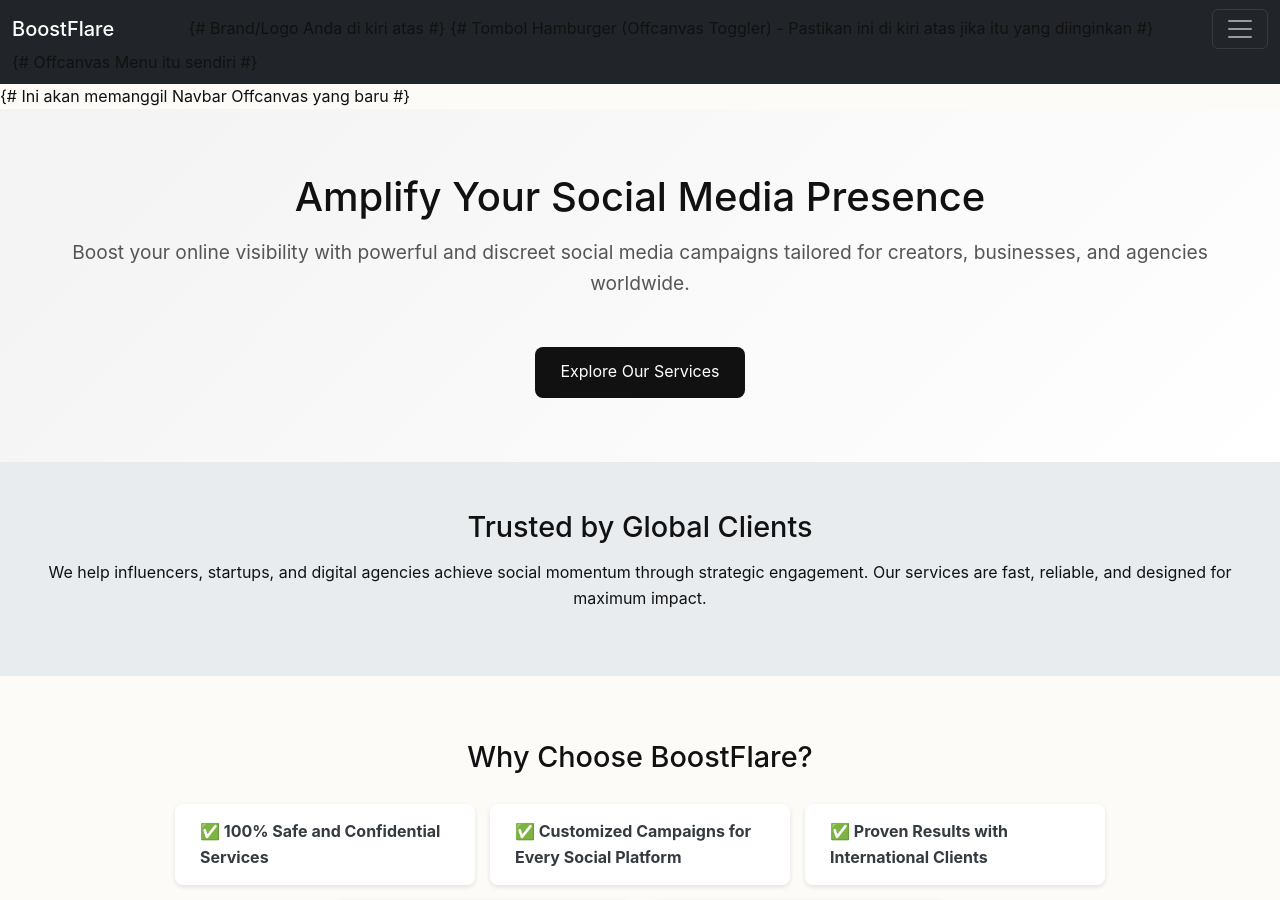
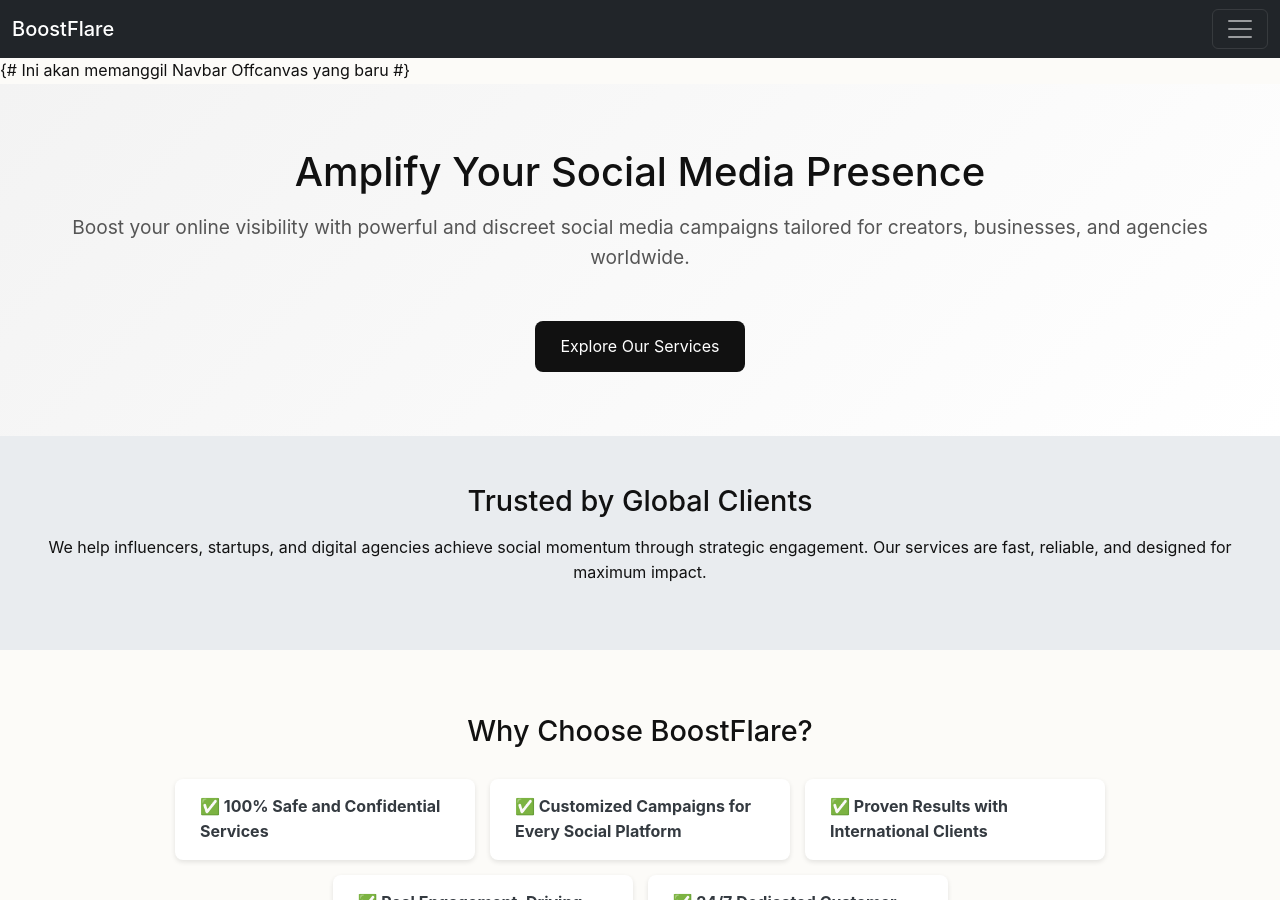
Before and after one commit to candra2012/BoostFlare, a Jekyll site: the page built from index.html, in a window 1280 px wide and 900 px high. Built offline with Jekyll 4.4.1, drawn with Linux system fonts in a browser that asks for light colours.

Commit message:
Update nav.html

```diff
--- a/_includes/nav.html
+++ b/_includes/nav.html
@@ -1,20 +1,20 @@
 <nav class="navbar navbar-dark bg-dark">
   <div class="container-fluid">
-    <a class="navbar-brand" href="/">BoostFlare</a> {# Brand/Logo Anda di kiri atas #}
+    <a class="navbar-brand" href="/">BoostFlare</a> {% comment %} Brand/Logo Anda di kiri atas {% endcomment %}
 
-    {# Tombol Hamburger (Offcanvas Toggler) - Pastikan ini di kiri atas jika itu yang diinginkan #}
-    <button class="navbar-toggler" type="button" data-bs-toggle="offcanvas" data-bs-target="#offcanvasNavbar" aria-controls="offcanvasNavbar" aria-label="Toggle navigation">
+    {% comment %} Tombol Hamburger (Offcanvas Toggler) - Pastikan ini di kiri atas jika itu yang diinginkan {% endcomment %}
+    <button class="navbar-toggler" type="button" data-bs-toggle="offcanvas" data-bs-target="#offcanvasNavbar" aria-controls="offcanvasNavbar" aria-expanded="false" aria-label="Toggle navigation">
       <span class="navbar-toggler-icon"></span>
     </button>
 
-    {# Offcanvas Menu itu sendiri #}
+    {% comment %} Offcanvas Menu itu sendiri {% endcomment %}
     <div class="offcanvas offcanvas-end text-bg-dark" tabindex="-1" id="offcanvasNavbar" aria-labelledby="offcanvasNavbarLabel">
       <div class="offcanvas-header">
-        <h5 class="offcanvas-title" id="offcanvasNavbarLabel">Menu</h5> {# Judul di dalam offcanvas #}
+        <h5 class="offcanvas-title" id="offcanvasNavbarLabel">Menu</h5> {% comment %} Judul di dalam offcanvas {% endcomment %}
         <button type="button" class="btn-close btn-close-white" data-bs-dismiss="offcanvas" aria-label="Close"></button>
       </div>
       <div class="offcanvas-body">
-        <ul class="navbar-nav justify-content-end flex-grow-1 pe-3"> {# flex-grow-1 pe-3 untuk space di kanan #}
+        <ul class="navbar-nav justify-content-end flex-grow-1 pe-3"> {% comment %} flex-grow-1 pe-3 untuk space di kanan {% endcomment %}
           <li class="nav-item">
             <a class="nav-link active" aria-current="page" href="/">Home</a>
           </li>
@@ -30,9 +30,9 @@
           <li class="nav-item">
             <a class="nav-link" href="/contact/">Contact</a>
           </li>
-          {# Anda bisa tambahkan item menu lain di sini, misalnya tombol atau dropdown #}
+          {% comment %} Anda bisa tambahkan item menu lain di sini, misalnya tombol atau dropdown {% endcomment %}
         </ul>
-        {# Contoh form pencarian di dalam offcanvas (opsional) #}
+        {% comment %} Contoh form pencarian di dalam offcanvas (opsional) {% endcomment %}
         {#
         <form class="d-flex mt-3" role="search">
           <input class="form-control me-2" type="search" placeholder="Search" aria-label="Search">
```
